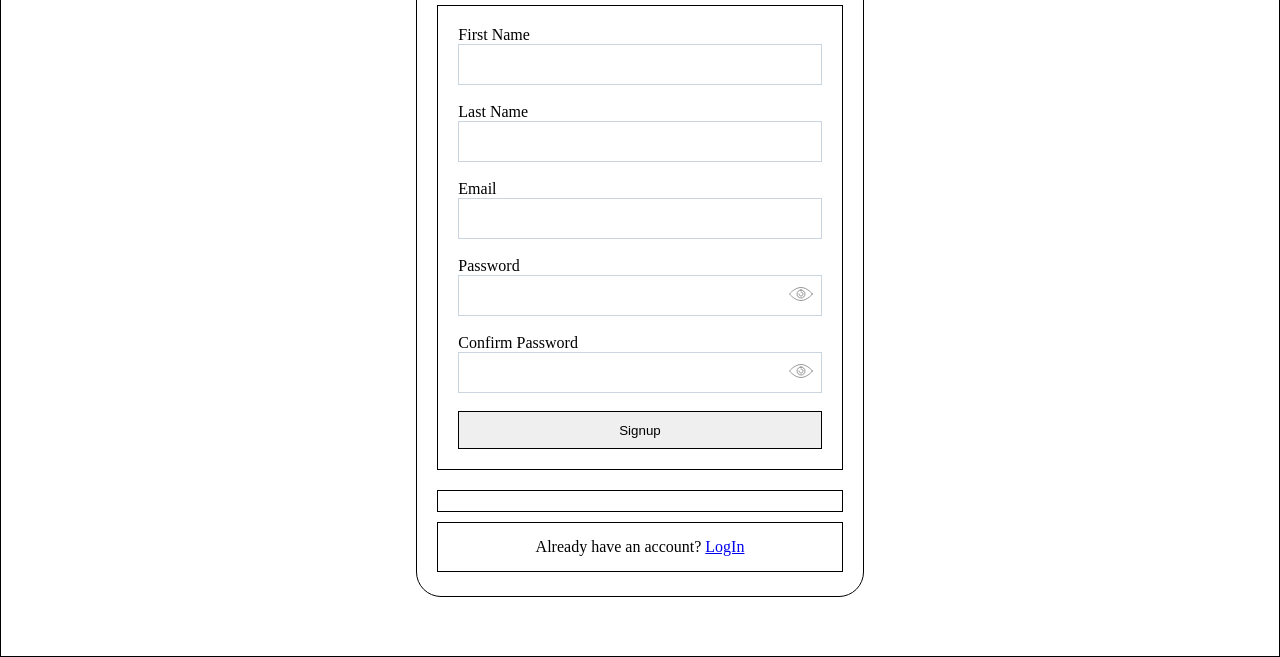
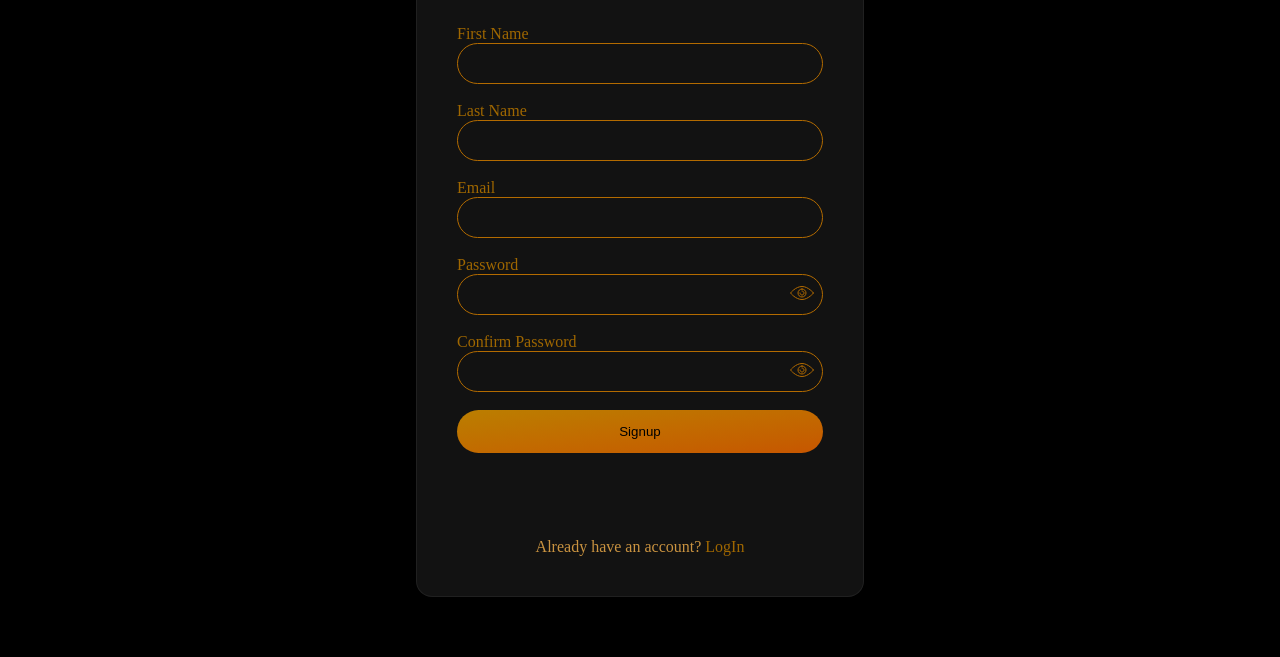
Before and after one commit to AnumShabbir032/Restful-api-signup-login-form, a website: page index.html in a window 1280 px wide. Shown: the part 143-800 px from the top of the page. Drawn offline with nearby package versions, Linux system fonts and the light colour scheme.

Commit message:
restful-api

```diff
--- a/index.html
+++ b/index.html
@@ -20,57 +20,69 @@
             justify-content: center;
             align-items: center;
             flex-direction: column;
-            border: 1px solid;
+            /* border: 1px solid; */
             height: 100vh;
+            background-color: black;
+
         }
 
         .wrapper {
-            border: 1px solid;
+            border: 2px solid #9f6700;
             border-radius: 25px;
             width: 35%;
             height: 680px;
+            background: #000000d9;
+            box-shadow: -3px -4px 19px -6px rgb(255 152 0);
+
+
+            /* From https://css.glass */
+            background: rgba(255, 255, 255, 0.07);
+            border-radius: 16px;
+            box-shadow: 0 4px 30px rgba(0, 0, 0, 0.1);
+            backdrop-filter: blur(2.3px);
+            -webkit-backdrop-filter: blur(2.3px);
+            border: 1px solid rgba(255, 255, 255, 0.06);
         }
 
         h1 {
             font-size: 40px;
             margin: 20px;
             text-align: center;
+            color: #9f6700;
         }
 
         form {
-            border: 1px solid;
+
             padding: 20px;
-            border: 1px solid;
             margin: 20px;
         }
 
         label {
-            /* border: 1px solid; */
             font-size: 16px;
-            /* padding: 10px; */
+            color: #9f6700;
         }
 
         input {
             border: 1px solid;
             padding: 0.66rem;
             width: 100%;
+            color: #ca9340;
             border: none;
             outline: none;
+            background-color: transparent;
         }
 
         .toggle {
             align-items: center;
             display: flex;
-            border: 1px solid #cbd5e0;
+            border: 1px solid #b36b00;
             width: 100%;
             height: 41px;
+            border-radius: 25px;
         }
 
         .toggle__input {
-            /* border: none; */
             flex: 1;
-
-            /* Misc */
             padding: 0.5rem;
         }
 
@@ -82,24 +94,34 @@
         }
 
         #message {
-            border: 1px solid;
+            /* border: 1px solid; */
             margin: 10px 20px;
             padding: 10px;
             text-align: center;
+            color: #9f6700;
         }
 
         .exist-acc {
-            border: 1px solid;
+            /* border: 1px solid; */
             margin: 10px 20px;
             padding: 15px;
             text-align: center;
+            color: #ca9340;
+        }
+
+        .exist-acc a {
+            color: #9f6700;
+            text-decoration: none;
+
         }
 
         .btn {
-            /* Created with https://www.css-gradient.com */
-            /* background: #460746; */
-            /* background: linear-gradient(to bottom right, #460746, #FF5550); */
-            border: 1px solid;
+            background-image: linear-gradient(to right bottom, #bb7e00, #be7500, #c26b00, #c46100, #c75600);
+            border-radius: 25px;
+            border: none;
+            outline: none;
+            height: 43px;
+            color: black;
         }
 
         @media only screen and (min-width: 320px) and (max-width: 479px) {
@@ -153,7 +175,7 @@
                     <!-- <label for="password">Password</label> -->
                     <input type="password" id="password" class="toggle__input" autocomplete="off">
                     <button class="toggle__button" id="toggle">
-                        <svg viewBox="0 0 24 24" style="fill: none;height: 24px;stroke: rgba(0, 0, 0, 0.4);
+                        <svg viewBox="0 0 24 24" style="fill: none;height: 24px;stroke: #b36b00;;
                             stroke-linecap: round;stroke-linejoin: round;stroke-width: 1;width: 24px;">
                             <path d="M23.5,12c0,0-5.148,6.5-11.5,6.5S0.5,12,0.5,12S5.648,5.5,12,5.5S23.5,12,23.5,12z
                             M12,8c2.209,0,4,1.791,4,4 s-1.791,4-4,4s-4-1.791-4-4S9.791,8,12,8z M12,10c1.105,0,2,
@@ -170,7 +192,7 @@
                     <!-- <label for="password">Password</label> -->
                     <input type="password" id="repeatPassword" class="toggle__input" autocomplete="off">
                     <button class="toggle__button" id="toggle1">
-                        <svg viewBox="0 0 24 24" style="fill: none;height: 24px;stroke: rgba(0, 0, 0, 0.4);
+                        <svg viewBox="0 0 24 24" style="fill: none;height: 24px;stroke: #b36b00;;
                             stroke-linecap: round;stroke-linejoin: round;stroke-width: 1;width: 24px;">
                             <path d="M23.5,12c0,0-5.148,6.5-11.5,6.5S0.5,12,0.5,12S5.648,5.5,12,5.5S23.5,12,23.5,12z
                             M12,8c2.209,0,4,1.791,4,4 s-1.791,4-4,4s-4-1.791-4-4S9.791,8,12,8z M12,10c1.105,0,2,
```
Also changed, not shown: login.html (+35 -22 lines).
